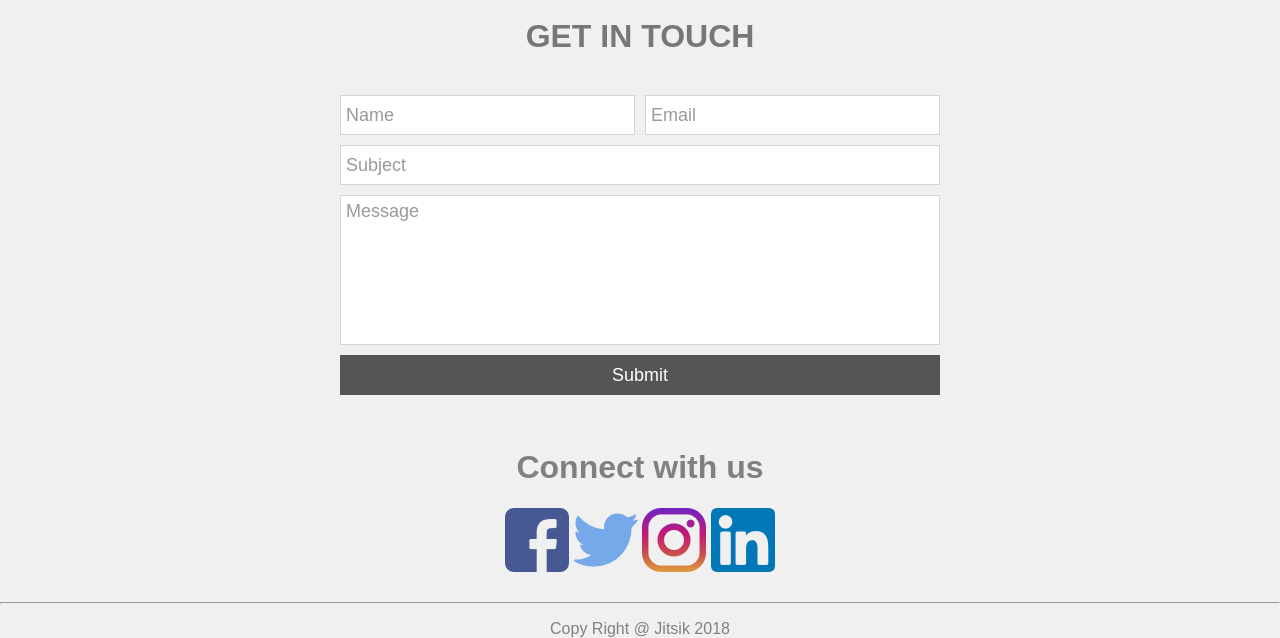
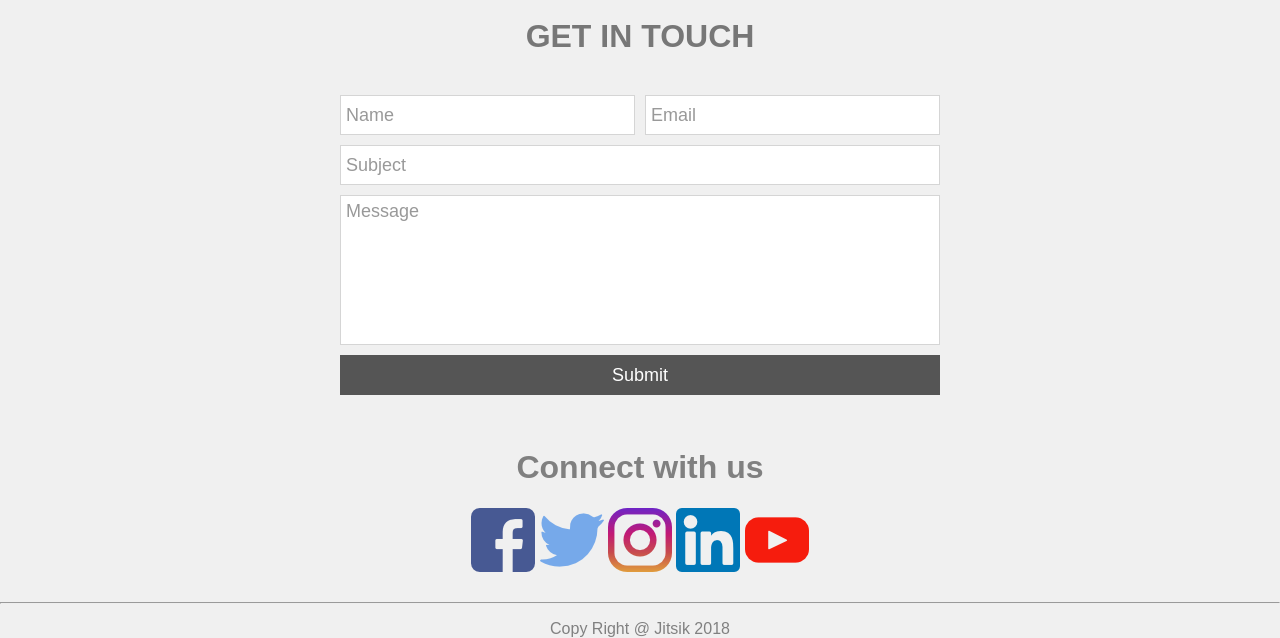
Before and after one commit to Jitsik/jitsik_website, a plain HTML site: page jitsik.com/index.html in a window 1280 px wide. Shown: the part 1522-2160 px from the top of the page. Drawn offline with Linux system fonts and the light colour scheme.

Commit message:
added youtube

```diff
--- a/jitsik.com/index.html
+++ b/jitsik.com/index.html
@@ -80,6 +80,9 @@
                         <img src="assets/images/icons/instagram.png" alt="Instagram" class="responsive"></a>
 					<a href="https://www.linkedin.com/in/jon-loeb-83b06613b/">
                         <img src="assets/images/icons/in.png" alt="Linkedin" class="responsive"></a>
+                    <a href="https://youtu.be/S_ylWJXGNkE">
+                        <img src="assets/images/icons/youtube.png" alt="Youtube" class="responsive"></a>
+
             <br><br>
             <hr>
             <div id="copyright">
```
Also changed, not shown: jitsik.com/assets/images/icons/youtube.png (added).
